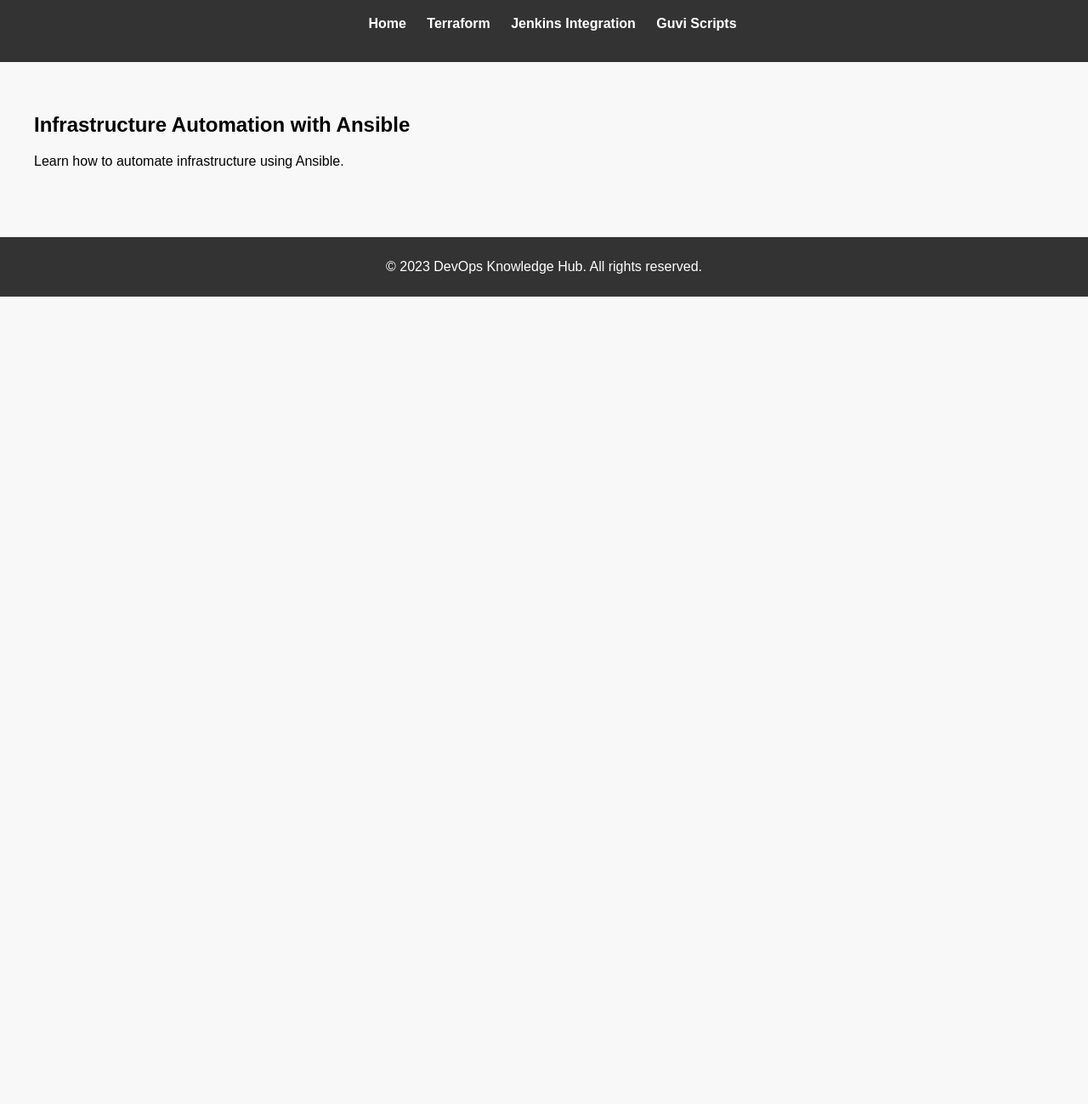
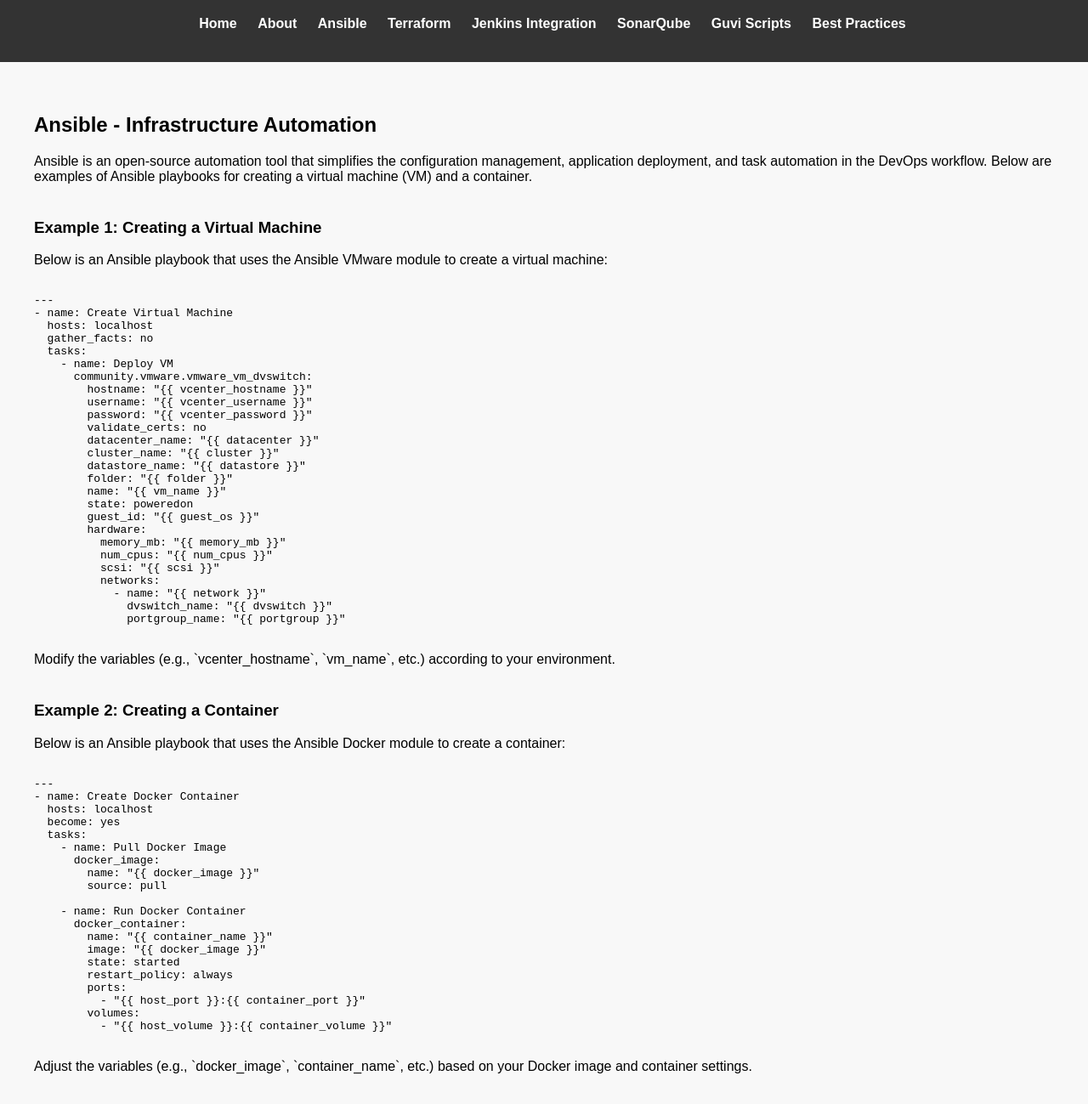
Before and after one commit to bhagwatgarg02/DevOps_webpage, a plain HTML site: page ansible.html in a window 1280 px wide. Shown: the part 81-1380 px from the top of the page at 85% size. Before the commit the page ends 800 px from the top, so only its background shows below. Drawn offline with Linux system fonts and the light colour scheme.

Commit message:
Update ansible.html

```diff
--- a/ansible.html
+++ b/ansible.html
@@ -12,17 +12,86 @@
         <nav>
             <ul>
                 <li><a href="index.html">Home</a></li>
+                <li><a href="about.html">About</a></li>
+                <li><a href="ansible.html">Ansible</a></li>
                 <li><a href="terraform.html">Terraform</a></li>
                 <li><a href="jenkins.html">Jenkins Integration</a></li>
+                <li><a href="sonarqube.html">SonarQube</a></li>
                 <li><a href="guvi-scripts.html">Guvi Scripts</a></li>
+                <li><a href="best-practices.html">Best Practices</a></li>
             </ul>
         </nav>
     </header>
     <main>
-        <!-- Content specific to Ansible goes here -->
         <section>
-            <h2>Infrastructure Automation with Ansible</h2>
-            <p>Learn how to automate infrastructure using Ansible.</p>
+            <h2>Ansible - Infrastructure Automation</h2>
+            <p>Ansible is an open-source automation tool that simplifies the configuration management, application deployment, and task automation in the DevOps workflow. Below are examples of Ansible playbooks for creating a virtual machine (VM) and a container.</p>
+        </section>
+
+        <section>
+            <h3>Example 1: Creating a Virtual Machine</h3>
+            <p>Below is an Ansible playbook that uses the Ansible VMware module to create a virtual machine:</p>
+            <pre>
+<code>
+---
+- name: Create Virtual Machine
+  hosts: localhost
+  gather_facts: no
+  tasks:
+    - name: Deploy VM
+      community.vmware.vmware_vm_dvswitch:
+        hostname: "{{ vcenter_hostname }}"
+        username: "{{ vcenter_username }}"
+        password: "{{ vcenter_password }}"
+        validate_certs: no
+        datacenter_name: "{{ datacenter }}"
+        cluster_name: "{{ cluster }}"
+        datastore_name: "{{ datastore }}"
+        folder: "{{ folder }}"
+        name: "{{ vm_name }}"
+        state: poweredon
+        guest_id: "{{ guest_os }}"
+        hardware:
+          memory_mb: "{{ memory_mb }}"
+          num_cpus: "{{ num_cpus }}"
+          scsi: "{{ scsi }}"
+          networks:
+            - name: "{{ network }}"
+              dvswitch_name: "{{ dvswitch }}"
+              portgroup_name: "{{ portgroup }}"
+</code>
+</pre>
+            <p>Modify the variables (e.g., `vcenter_hostname`, `vm_name`, etc.) according to your environment.</p>
+        </section>
+
+        <section>
+            <h3>Example 2: Creating a Container</h3>
+            <p>Below is an Ansible playbook that uses the Ansible Docker module to create a container:</p>
+            <pre>
+<code>
+---
+- name: Create Docker Container
+  hosts: localhost
+  become: yes
+  tasks:
+    - name: Pull Docker Image
+      docker_image:
+        name: "{{ docker_image }}"
+        source: pull
+
+    - name: Run Docker Container
+      docker_container:
+        name: "{{ container_name }}"
+        image: "{{ docker_image }}"
+        state: started
+        restart_policy: always
+        ports:
+          - "{{ host_port }}:{{ container_port }}"
+        volumes:
+          - "{{ host_volume }}:{{ container_volume }}"
+</code>
+</pre>
+            <p>Adjust the variables (e.g., `docker_image`, `container_name`, etc.) based on your Docker image and container settings.</p>
         </section>
     </main>
     <footer>
```
